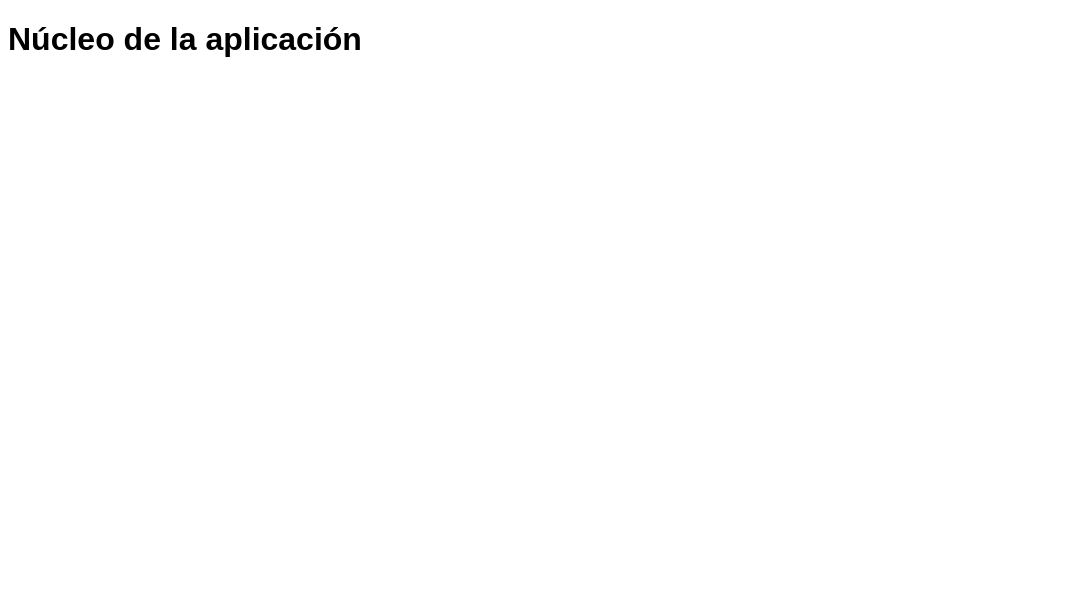
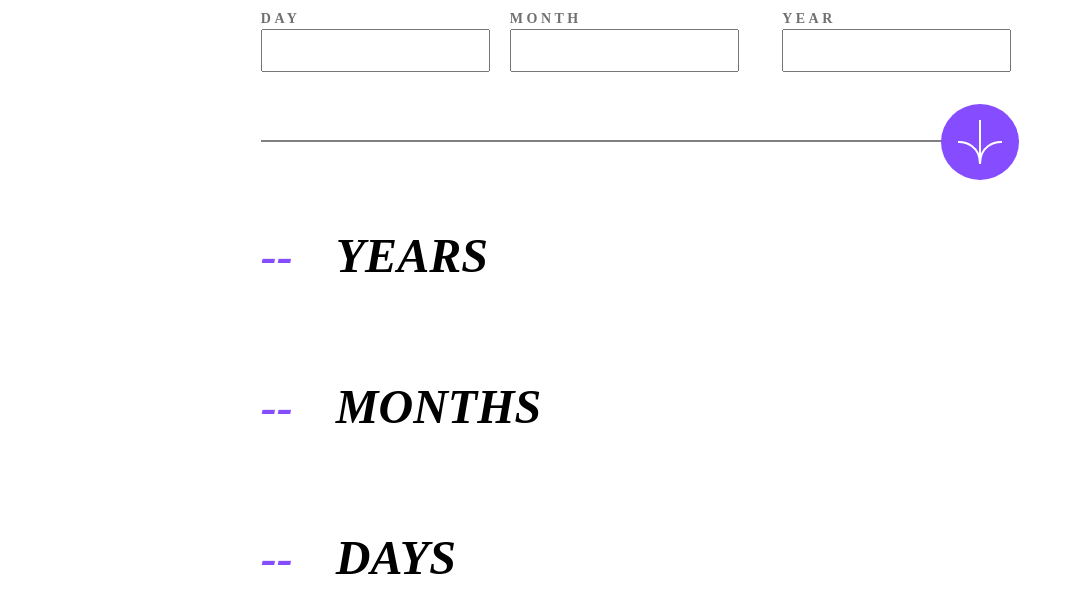
Before and after one commit to CGomezGomez/Practica4-Styled-components, a React (Vite) app: page / in a window 1280 px wide. Shown: the top 612 px of the page, without its empty margins (0-1072 px from the left). Built offline with nearby package versions, Linux system fonts and the light colour scheme.

Commit message:
Ejercicio Calculadora

```diff
--- a/src/App.jsx
+++ b/src/App.jsx
@@ -1,5 +1,20 @@
+
+import Calculator from "./components/Calculator/Calculator";
+import { GlobalStyle } from "./styles/GlobalStyles";
+
 const App = () => {
-	return <h1>Núcleo de la aplicación</h1>;
+
+
+
+
+	return (
+		<>
+			<GlobalStyle />
+			<Calculator />
+
+		</>
+	);
+
 };
 
 export default App;
--- /dev/null
+++ b/src/components/Calculator/Calculator.jsx
@@ -0,0 +1,81 @@
+import { useState } from "react";
+import { ArrowButton, StyledContainer, FormContainer, StyledInput, StyledLabel, StyledShow, StyledNumber, StyledForm } from "./styles";
+
+const Calculator = () => {
+    const [day, setDay] = useState('');
+    const [month, setMonth] = useState('');
+    const [year, setYear] = useState('');
+    const [years, setYears] = useState('--');
+    const [months, setMonths] = useState('--');
+    const [days, setDays] = useState('--');
+
+    const handleButtonClick = () => {
+        if (day && month && year) {
+            const currentDate = new Date();
+            const currentYear = currentDate.getFullYear();
+            const currentMonth = currentDate.getMonth() + 1;
+            const currentDay = currentDate.getDate();
+
+            let calculatedY = currentYear - year;
+            let calculatedM = currentMonth - month;
+            let calculatedD = currentDay - day;
+
+
+
+              setYears(calculatedY);
+              setMonths(calculatedM);
+              setDays(calculatedD);
+
+        }
+      };
+
+    return (
+      <StyledContainer>
+          <FormContainer>
+
+              <StyledForm>
+                <StyledLabel>DAY</StyledLabel>
+                <StyledInput  onChange={e => {
+                    setDay(e.target.value)
+                }} />
+              </StyledForm>
+
+              <StyledForm>
+                <StyledLabel>MONTH</StyledLabel>
+                <StyledInput  onChange={e => {
+                    setMonth(e.target.value)
+                }} />
+              </StyledForm>
+
+              <StyledForm>
+                <StyledLabel>YEAR</StyledLabel>
+                <StyledInput  onChange={e => {
+                    setYear(e.target.value)
+                }} />
+              </StyledForm>
+
+          </FormContainer>
+        <ArrowButton onClick={handleButtonClick}>
+          <img src="/public/images/icon-arrow.svg" alt="" />
+        </ArrowButton>
+
+        <StyledShow>
+          <StyledNumber>{years}</StyledNumber>
+          YEARS
+        </StyledShow>
+
+        <StyledShow>
+          <StyledNumber>{months}</StyledNumber>
+          MONTHS
+        </StyledShow>
+
+        <StyledShow>
+          <StyledNumber>{days}</StyledNumber>
+          DAYS
+        </StyledShow>
+
+      </StyledContainer>
+    );
+  };
+
+  export default Calculator;
--- /dev/null
+++ b/src/components/Calculator/styles.js
@@ -0,0 +1,79 @@
+import styled from 'styled-components';
+
+const StyledContainer = styled.div`
+    display: flex;
+    flex-direction: column;
+	width: 60%;
+	margin: auto;
+	background-color: #ffffff;
+	border-radius: 24px 24px 100px 24px;
+`;
+const FormContainer = styled.div`
+
+    display: flex;
+    justify-content: space-around;
+    gap: 20px;
+    position: relative;
+	margin-bottom: 2rem;
+	&::after {
+		content: '';
+		position: absolute;
+		bottom: -70px;
+		height: 2px;
+		width: 100%;
+		background-color: grey;
+	}
+`;
+const StyledForm = styled.div`
+
+    font-family: 'Poppins';
+    font-style: normal;
+    font-weight: 700;
+    font-size: 14px;
+    line-height: 21px;
+    letter-spacing: 0.25em;
+    text-transform: uppercase;
+    color: #716F6F;
+
+
+`;
+
+const StyledLabel = styled.label`
+
+
+
+`;
+
+const StyledInput = styled.input`
+
+    padding: 12px 24px;
+    gap: 16px;
+`
+
+const StyledShow = styled.p`
+
+    font-size: 3rem;
+	font-weight: bold;
+	font-style: italic;
+`;
+
+const StyledNumber = styled.span`
+
+    display: inline-block;
+	width: 75px;
+	font-size: 3rem;
+	font-weight: 800;
+	font-style: italic;
+	color: #854dff;
+
+`;
+const ArrowButton = styled.div`
+	display: flex;
+	position: relative;
+	margin-left: auto;
+	padding: 1rem;
+	border-radius: 50%;
+	background-color: #854dff;
+`;
+
+export {StyledContainer , FormContainer , StyledForm , StyledLabel , StyledInput , StyledShow , StyledNumber , ArrowButton }
--- a/src/index.css
+++ /dev/null
@@ -1,3 +0,0 @@
-body {
-	font-family: sans-serif;
-}
--- a/src/main.jsx
+++ b/src/main.jsx
@@ -1,6 +1,5 @@
 import { createRoot } from 'react-dom/client';
 import App from './App';
-import './index.css';
 
 const container = document.getElementById('root');
 
--- /dev/null
+++ b/src/styles/GlobalStyles.js
@@ -0,0 +1,12 @@
+import { createGlobalStyle } from 'styled-components';
+
+const GlobalStyle = createGlobalStyle`
+
+body {
+
+    font-family: 'Poppins';
+
+}
+`;
+
+export { GlobalStyle };
```
